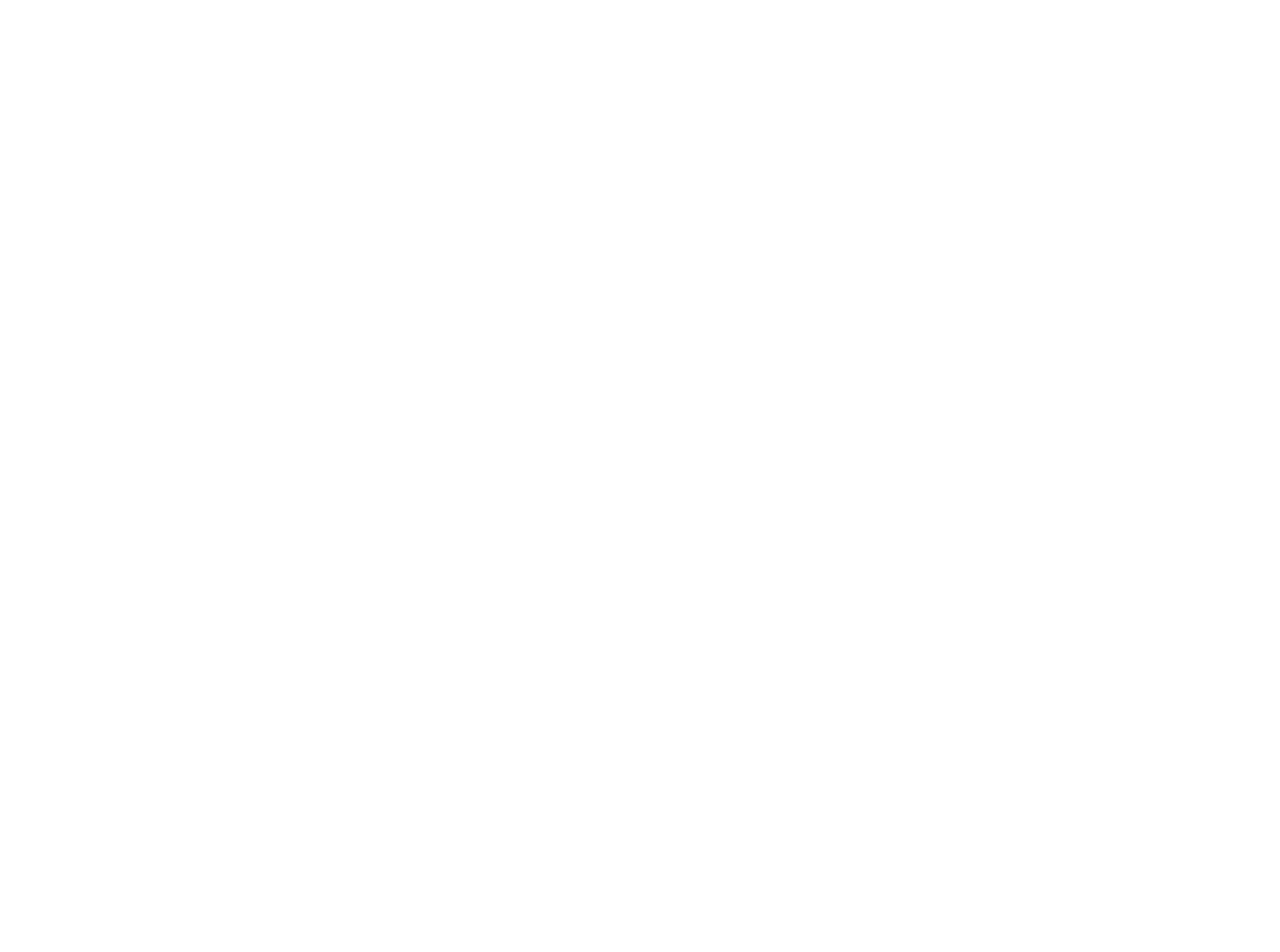
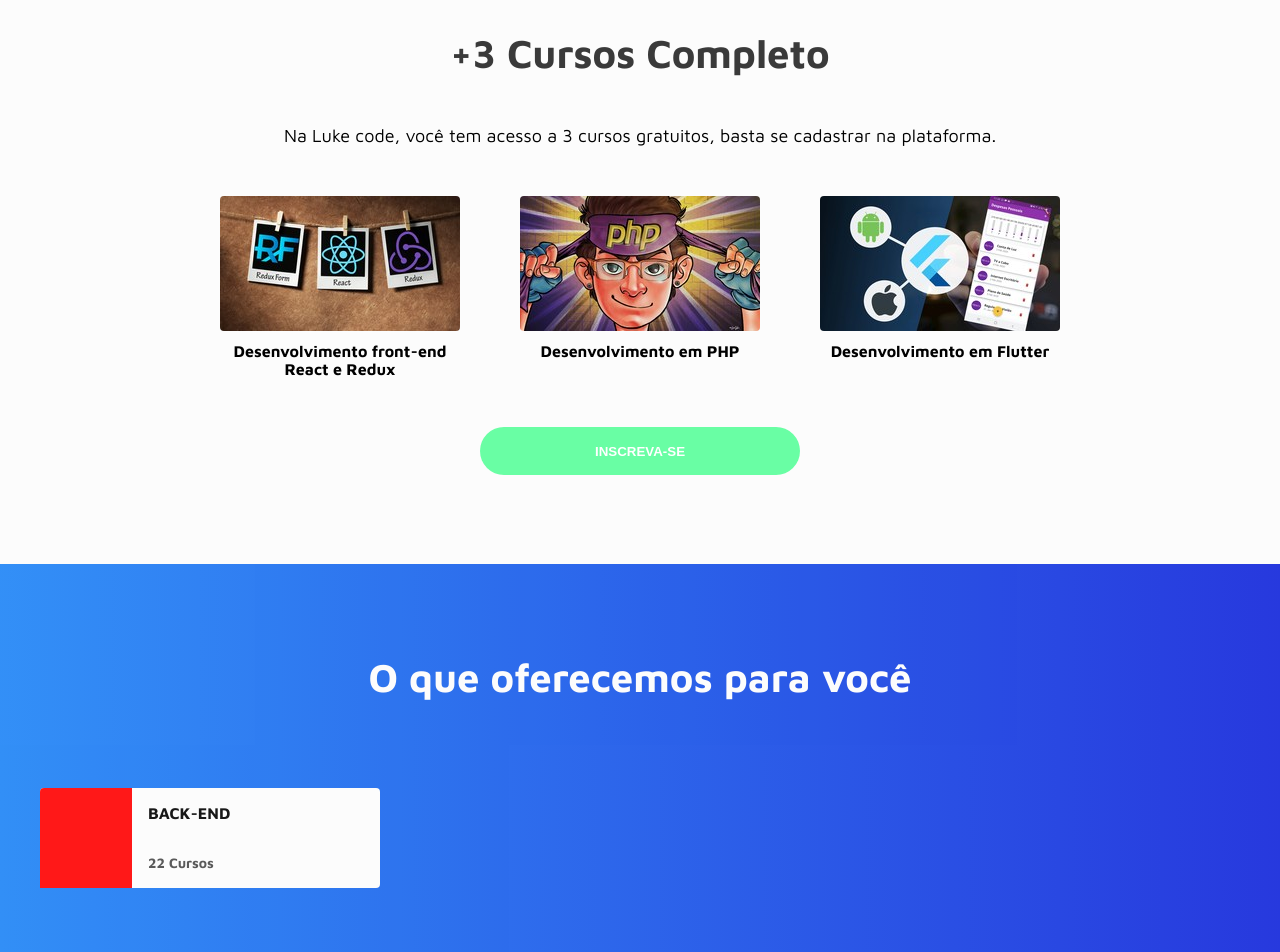
Before and after one commit to gil-son/luke-code, a React (Create React App) app in the folder frontend/: page / in a window 1280 px wide. Shown: the part 780-1732 px from the top of the page. Before the commit the page ends 800 px from the top, so only its background shows below. Built offline with nearby package versions, Linux system fonts and the light colour scheme.

Commit message:
Including components

```diff
--- /dev/null
+++ b/frontend/src/components/CardCourse/index.jsx
@@ -0,0 +1,31 @@
+import React from 'react';
+
+import './styles.css';
+
+// const CardCourse = (props) =>{
+
+//     return(
+//         <>
+//                     <article>
+//                             <img src={props.image} alt={props.alt} />
+//                             <h4>{props.children}</h4>
+//                     </article>
+
+//         </>
+//     );
+// }
+
+
+const CardCourse = ({image, alt, children}) =>{ // Também tem o spreed
+
+        return(
+            <>
+                        <article>
+                                <img src={image} alt={alt} />
+                                <h4>{children}</h4>
+                        </article>
+
+            </>
+        );
+    }
+export default CardCourse;
--- /dev/null
+++ b/frontend/src/components/CardCourse/styles.css
@@ -0,0 +1,27 @@
+.section-2 .container .card-container{
+    display: flex;
+    width: 70%;
+    justify-content: space-between;
+}
+
+.section-2 .container .card-container article h4{
+    margin-top: 8px;
+    text-align: center;
+}
+
+.section-2 .container .card-container article img{
+    border-radius: 4px;
+}
+
+.section-2 .container button{
+    width: 320px;
+    height: 48px;
+    border-radius: 32px;
+    border: 0;
+    font-weight: bold;
+    outline: 0;
+    cursor: pointer;
+    color: #fff;
+    background-color: rgba(89, 254, 155, 0.9);
+    margin-bottom: 64px;
+}
--- a/frontend/src/pages/Home/index.jsx
+++ b/frontend/src/pages/Home/index.jsx
@@ -1,11 +1,15 @@
 import React from 'react';
 
 import Animation from '../../components/Animation';
+import CardCourse from '../../components/CardCourse';
 
 import './styles.css';
 
 import yoda from '../../assets/images/characters/yoda.png';
 import separator from '../../assets/images/separator.svg';
+import courseReactRedux from '../../assets/images/courses/react-redux.jpg';
+import coursePHP from '../../assets/images/courses/php.jpg';
+import courseFlutter from '../../assets/images/courses/flutter.jpg';
 
 
 
@@ -41,6 +45,47 @@
                     </main>
                 </div>
             </div>
+            <div className="section-2">
+                <div className="container">
+                    <h2>+3 Cursos Completo</h2>
+                    <p>Na Luke code, você tem acesso a 3 cursos gratuitos, basta se cadastrar na plataforma.</p>
+                    <section className="card-container">
+                        <CardCourse image={courseReactRedux}>
+                            Desenvolvimento front-end <br/> React e Redux
+                        </CardCourse>
+
+                        <CardCourse image={coursePHP} description={"PHP 7"}>
+                            Desenvolvimento em PHP
+                        </CardCourse>
+                        <CardCourse image={courseFlutter} description={"Flutter"}>
+                            Desenvolvimento em Flutter
+                        </CardCourse>
+                    </section>
+                    <button>
+                            INSCREVA-SE
+                    </button>
+                </div>
+
+
+            </div>
+            <div className="section-3">
+                <div className="container">
+                    <h2>O que oferecemos para você</h2>
+                        <section className="categories-container">
+                            <div className="category-card">
+                                <div className="category-card-image">
+                                    {/*<img src="" alt="">*/}
+                                </div>
+                                <div className="category-card-content">
+                                    <h4>BACK-END</h4>
+                                    <p>22 Cursos</p>
+                                </div>
+                            </div>
+                         </section>
+
+
+                </div>
+            </div>
         </>
     );
 }
--- a/frontend/src/pages/Home/styles.css
+++ b/frontend/src/pages/Home/styles.css
@@ -81,3 +81,91 @@
     align-items: flex-end;
     justify-content: flex-end;
 }
+
+.section-2{
+    width: 100%;
+    height: 80vh;
+    background:#fcfcfc;
+}
+
+.section-2 .container{
+    max-width: 1264px;
+    height: 80vh;
+    margin: 0 auto;
+    padding: 0 32px;
+    display: flex;
+    flex-direction: column;
+    justify-content: space-around;
+    align-items: center;
+}
+
+.section-2 .container h2{
+    font-size: 40px;
+    text-align: center;
+    color: #3a3a3a;
+    margin-top: 80px;
+}
+
+.section-2 .container p{
+    font-size: 18px;
+}
+
+
+
+.section-3{
+    width: 100%;
+    height: 80vh;
+    background-image: linear-gradient(to right, #1c83f6, #0f23da);
+    opacity: 90%;
+}
+
+.section-3 .container{
+        max-width: 1264px;
+        height: 80vh;
+        margin: 0 auto;
+        padding: 0 32px;
+}
+
+.section-3 .container h2{
+    font-size: 40px;
+    color:#fcfcfc;
+    height: 28vh;
+    display: flex;
+    align-items: center;
+    justify-content: center;
+
+}
+
+.section-3 .container .categories-container {
+    height: 52vh;
+    display: flex;
+    justify-content: space-between;
+}
+
+
+.section-3 .container .categories-container .category-card{
+    width: 340px;
+    height: 100px;
+    border-radius: 4px;
+    background-color: #fcfcfc;
+    display: flex;
+}
+
+.section-3 .container .categories-container .category-card-image{
+    width: 92px;
+    height: 100px;
+    border-radius: 4px 0px 0px 0px;
+    background-color: red;
+}
+
+.section-3 .container .categories-container .category-card .category-card-content{
+    width: 248px;
+    padding: 16px;
+}
+
+.section-3 .container .categories-container .category-card .category-card-content p{
+    margin-top: 32px;
+    font-size: 14px;
+    font-weight: bold;
+    color: #494949;
+}
```
